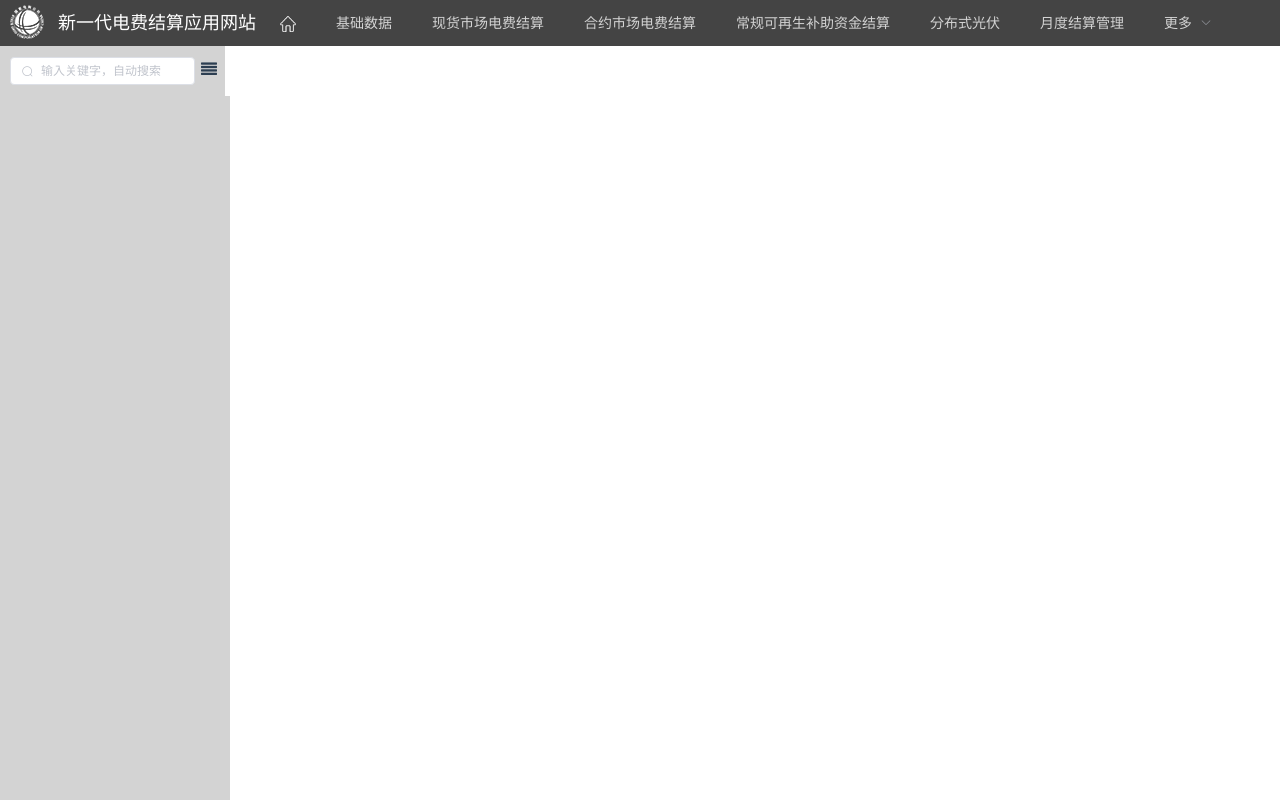
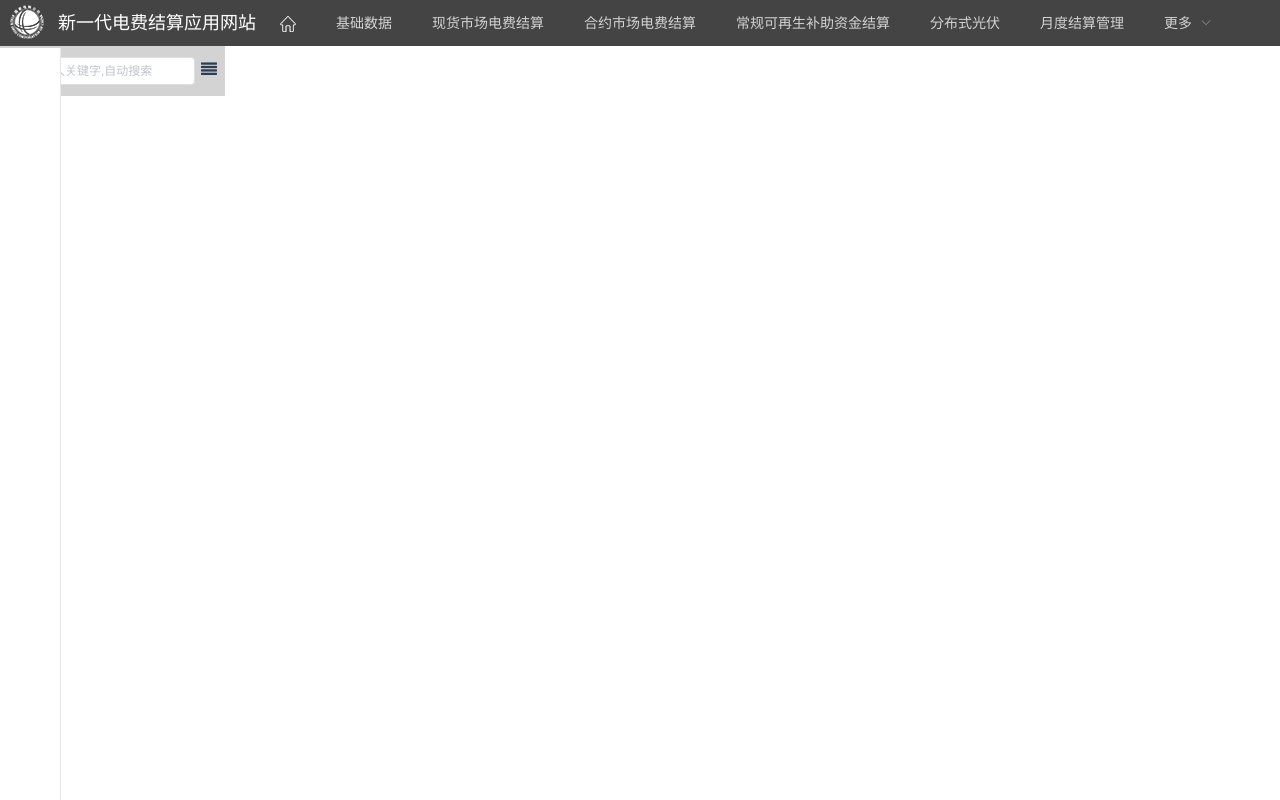
Before and after one commit to Abby-zhao/vue-jimiyar, a Vue app: page /#/dashboard in a window 1280 px wide. Built offline with nearby package versions, Linux system fonts and the light colour scheme.

Commit message:
feat:菜单不出来

```diff
--- a/src/components/common/Home.vue
+++ b/src/components/common/Home.vue
@@ -15,8 +15,8 @@
         <el-col :span="24" :class="collapsed?'main full':'main'">
           <aside :class="collapsed?'menu-collapsed':'menu-expanded'">
             <div :class="collapsed?'menu-search-tool no':'menu-search-tool'">
-                    <el-input size="mini" type="text" placeholder="输入关键字，自动搜索" prefix-icon="el-icon-search"></el-input>
-                    <div class="tools"  @click.prevent="collapse">
+              <el-input size="mini" placeholder="输入关键字,自动搜索" prefix-icon="el-icon-search" v-model="inputValue"></el-input>
+              <div class="tools" @click.prevent="collapse">
                 <i class="fa fa-align-justify"></i>
               </div>
             </div>
@@ -35,7 +35,7 @@ export default {
     data(){
        return {
            logoName:"新一代电费结算应用网站", //头部logo后面的文字,
-           collapsed:true,
+           collapsed:false,
        }
     },
     components:{
@@ -50,6 +50,7 @@ export default {
             }
         })
     },
+  methods:{
     // 折叠导航栏
     collapse: function () {
       this.collapsed = !this.collapsed
@@ -59,6 +60,7 @@ export default {
         window.dispatchEvent(e)
       }, 500)
     },
+  }
 }
 </script>
 <style>
--- a/src/components/common/Sidebar.vue
+++ b/src/components/common/Sidebar.vue
@@ -4,23 +4,25 @@
       <template v-for="item in items">
         <template v-if="item.subs">
           <el-submenu :index="item.index" :key="item.index">
-                        <template solt="title">
-                            <i :class="item.icon"></i>
-                            <span slot="title">{{item.title}}</span>
+            <template slot="title">
+              <i :class="item.icon"></i><span slot="title">{{ item.title }}</span>
             </template>
             <template v-for="subItem in item.subs">
               <el-submenu v-if="subItem.subs" :index="subItem.index" :key="subItem.index">
-                                <template slot="title">{{subItem.title}}</template>
-                                <el-menu-item v-for="(treeItem,i) in subItem.subs" :key="i" :index="treeItem.index">{{treeItem.title}}</el-menu-item>
+                <template slot="title">{{ subItem.title }}</template>
+                <el-menu-item v-for="(threeItem,i) in subItem.subs" :key="i" :index="threeItem.index">
+                  {{ threeItem.title }}
+                </el-menu-item>
               </el-submenu>
-                            <el-menu-item v-else :index="subItem.index" :key="subItem.index">{{subItem.title}}</el-menu-item>
+              <el-menu-item v-else :index="subItem.index" :key="subItem.index">
+                {{ subItem.title }}
+              </el-menu-item>
             </template>
           </el-submenu>
         </template>
         <template v-else>
           <el-menu-item :index="item.index" :key="item.index">
-                        <i :class="item.icon"></i>
-                        <span slot="title">{{item.title}}</span>
+            <i :class="item.icon"></i><span slot="title">{{ item.title }}</span>
           </el-menu-item>
         </template>
       </template>
@@ -30,11 +32,6 @@
 <script>
 import bus from '../common/bus'
 import items from '../../common/menu/datas.js'
-import scmenu from '../../common/menu/sichuan.js'
-import zjmenu from '../../common/menu/zhejiang.js'
-import gsmenu from '../../common/menu/gansu.js'
-import sxmenu from '../../common/menu/shanxi.js'
-import sdmenu from '../../common/menu/shandong.js'
 let _this = null
 export default {
     data(){
@@ -101,17 +98,26 @@ export default {
       this.items = msg
     })
     },
+    methods:{
+      collapse: function () {
+        _this.collapsed = !this.collapsed
+        bus.$emit('collapse',this.collapsed)
+        setTimeout(function () {
+          e.initEvent('resize', true, true)
+          window.dispatchEvent(e)
+        }, 500)
+      },
+    }
 }
 </script>
 <style scoped>
   .sidebar{
-        display:block;
+    display: block;
     position: absolute;
-        left:0;
-        top:50px;
+    left: 0;
+    top: 48px;
     bottom:0;
-        overflow-y:scroll;
-        width:240px;
+    overflow-y: scroll;
   }
   .sidebar::-webkit-scrollbar{
     width: 0;
@@ -122,9 +128,10 @@ export default {
   .sidebar > ul {
     height:100%;
   }
+  /*.sidebar-el-menu > .el-submenu > .el-menu > .el-menu-item{*/
+  /*margin-left: 25px;*/
+  /*}*/
   .sidebar .el-menu--collapse{
-        width: 250px;
-        background:lightgray;
-        padding:0;
+    width: 60px;
   }
 </style>
```
Also changed, not shown: package.json (+17 -4 lines). Lines whose indentation alone changed are shown as unchanged.
